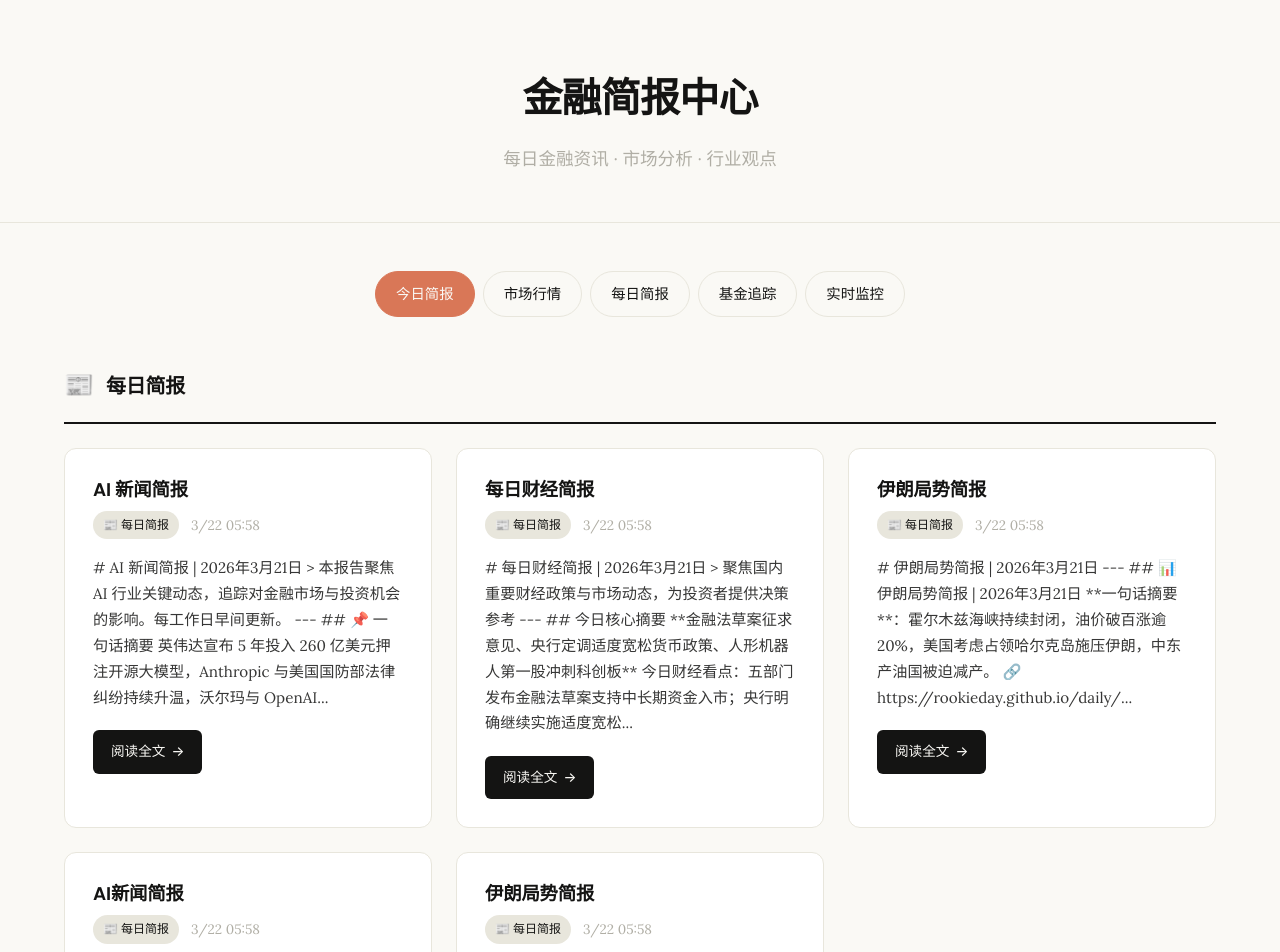
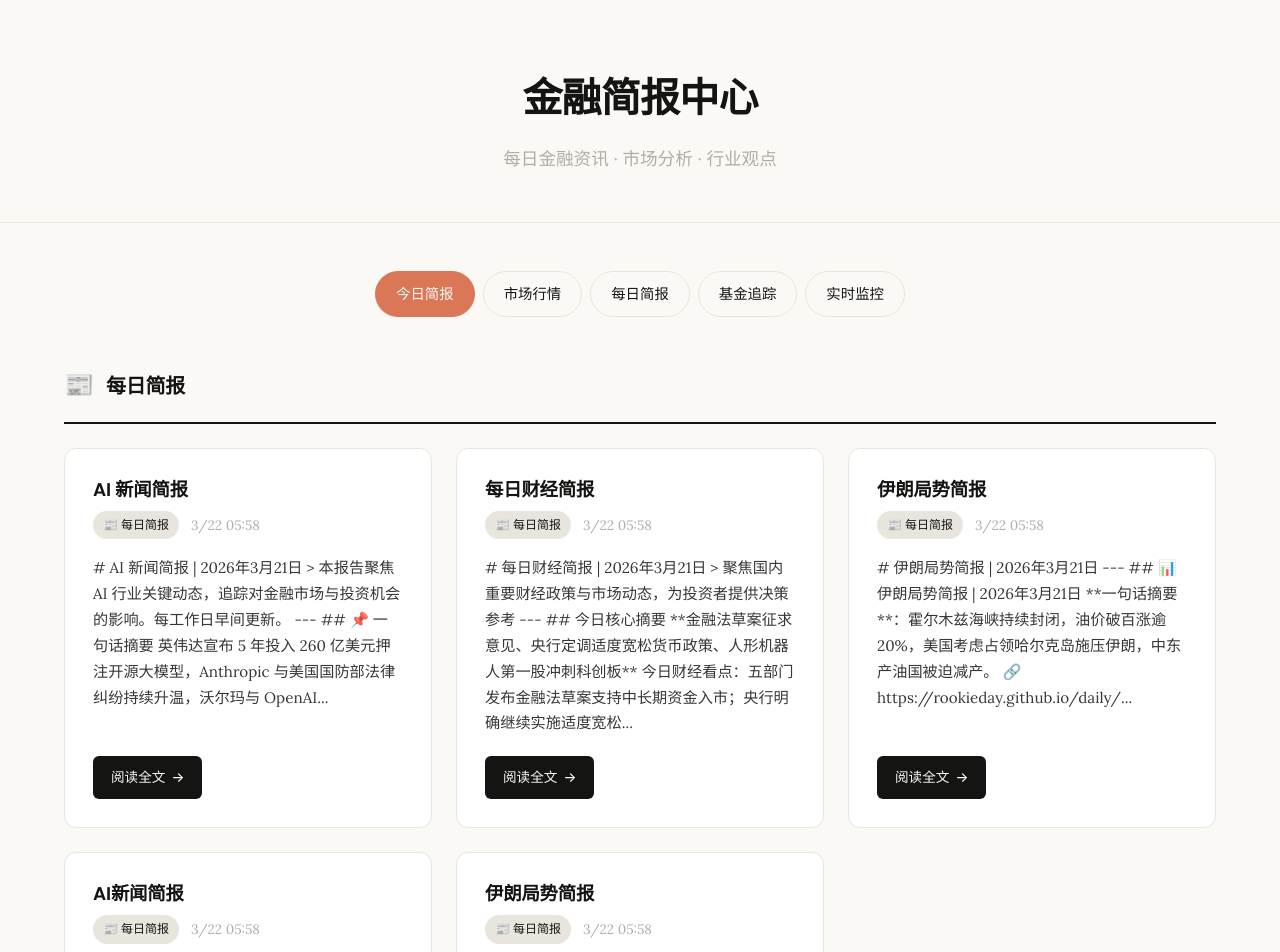
Before and after one commit to RookieDay/RookieDay.github.io, a Next.js app: page / in a window 1280 px wide. Shown: the top 952 px of the page. Built offline with nearby package versions, Linux system fonts and the light colour scheme.

Commit message:
Fix: Card button alignment with flexbox layout

```diff
--- a/src/app/globals.css
+++ b/src/app/globals.css
@@ -151,6 +151,9 @@ body {
   padding: 28px;
   transition: var(--transition);
   position: relative;
+  display: flex;
+  flex-direction: column;
+  min-height: 280px;
 }
 
 .card:hover {
@@ -205,6 +208,7 @@ body {
   line-height: 1.7;
   margin-bottom: 20px;
   opacity: 0.85;
+  flex-grow: 1;
 }
 
 .card-link {
@@ -220,6 +224,8 @@ body {
   font-weight: 500;
   font-size: 0.85rem;
   transition: var(--transition);
+  margin-top: auto;
+  align-self: flex-start;
 }
 
 .card-link:hover {
```
